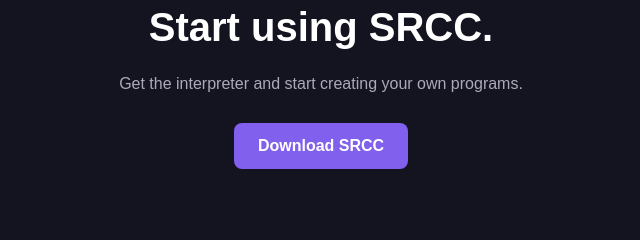
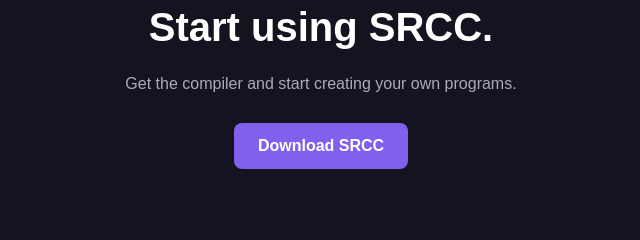
Before and after one commit to Aleksander-Sapieha/srcc-website, a plain HTML site: page index.html in a window 1280 px wide. Shown: the part 1783-2023 px from the top of the page, 319-959 px from the left. Drawn offline with Linux system fonts and the light colour scheme.

Commit message:
Update download section text from 'interpreter' to 'compiler'

```diff
--- a/index.html
+++ b/index.html
@@ -98,7 +98,7 @@
     <section class="download" id="download">
         <span class="tag">GET STARTED</span>
         <h2>Start using SRCC.</h2>
-        <p>Get the interpreter and start creating your own programs.</p>
+        <p>Get the compiler and start creating your own programs.</p>
         <a href="https://github.com/Aleksander-Sapieha/SRCC/releases" class="btn primary">Download SRCC</a>
     </section>
 
```
